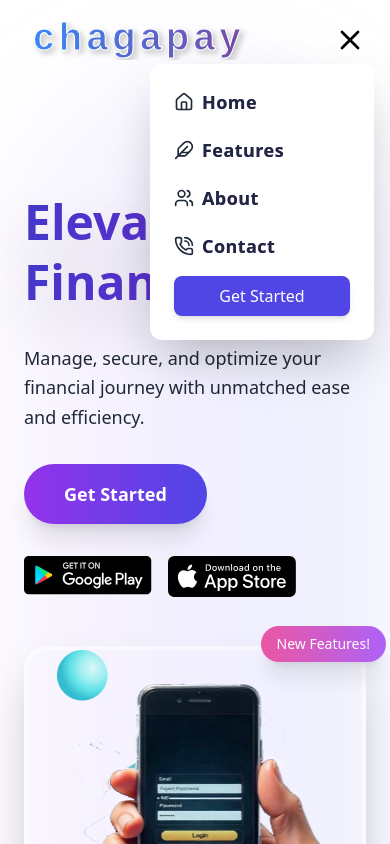
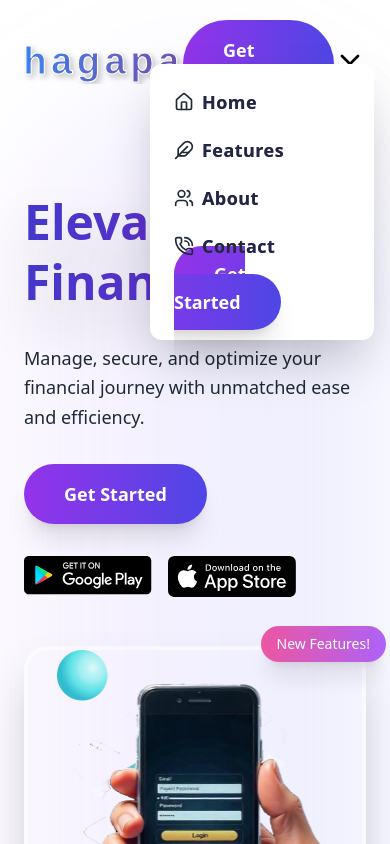
Before and after one commit to TetraChaga/chagapay, a React (Vite) app: page / in a window 390 px wide. Both pictures are taken after a click on the button "Toggle menu". Shown: the top 844 px of the page. Built offline with nearby package versions, Linux system fonts and the light colour scheme.

Commit message:
fix: update Navbar styles for improved button appearance and responsiveness

```diff
--- a/src/components/Navbar.jsx
+++ b/src/components/Navbar.jsx
@@ -62,7 +62,9 @@
         to="get-started"
         smooth={true}
         duration={500}
-        className="hidden sm:flex bg-indigo-600 text-white px-5 py-2 rounded-full font-medium shadow-lg hover:bg-indigo-700 hover:scale-105 transition-transform cursor-pointer"
+                    className="bg-gradient-to-r from-purple-600 to-indigo-600 text-white px-10 py-4 rounded-full shadow-xl hover:shadow-3xl text-lg font-semibold transition-transform hover:opacity-90"
+
+        // className="hidden sm:flex bg-indigo-600 text-white px-5 py-2 rounded-full font-medium shadow-lg hover:bg-indigo-700 hover:scale-105 transition-transform cursor-pointer"
       >
         Get Started
       </Link>
@@ -99,7 +101,9 @@
                 to="get-started"
                 smooth={true}
                 duration={500}
-                className="block mt-4 text-center bg-indigo-600 text-white py-2 rounded-lg font-medium shadow-md hover:bg-indigo-700 hover:scale-105 transition-transform cursor-pointer"
+                className="bg-gradient-to-r from-purple-600 to-indigo-600 text-white px-10 py-4 rounded-full shadow-xl hover:shadow-3xl text-lg font-semibold transition-transform hover:opacity-90"
+
+                // className="block mt-4 text-center bg-indigo-600 text-white py-2 rounded-lg font-medium shadow-md hover:bg-indigo-700 hover:scale-105 transition-transform cursor-pointer"
               >
                 Get Started
               </Link>
```
